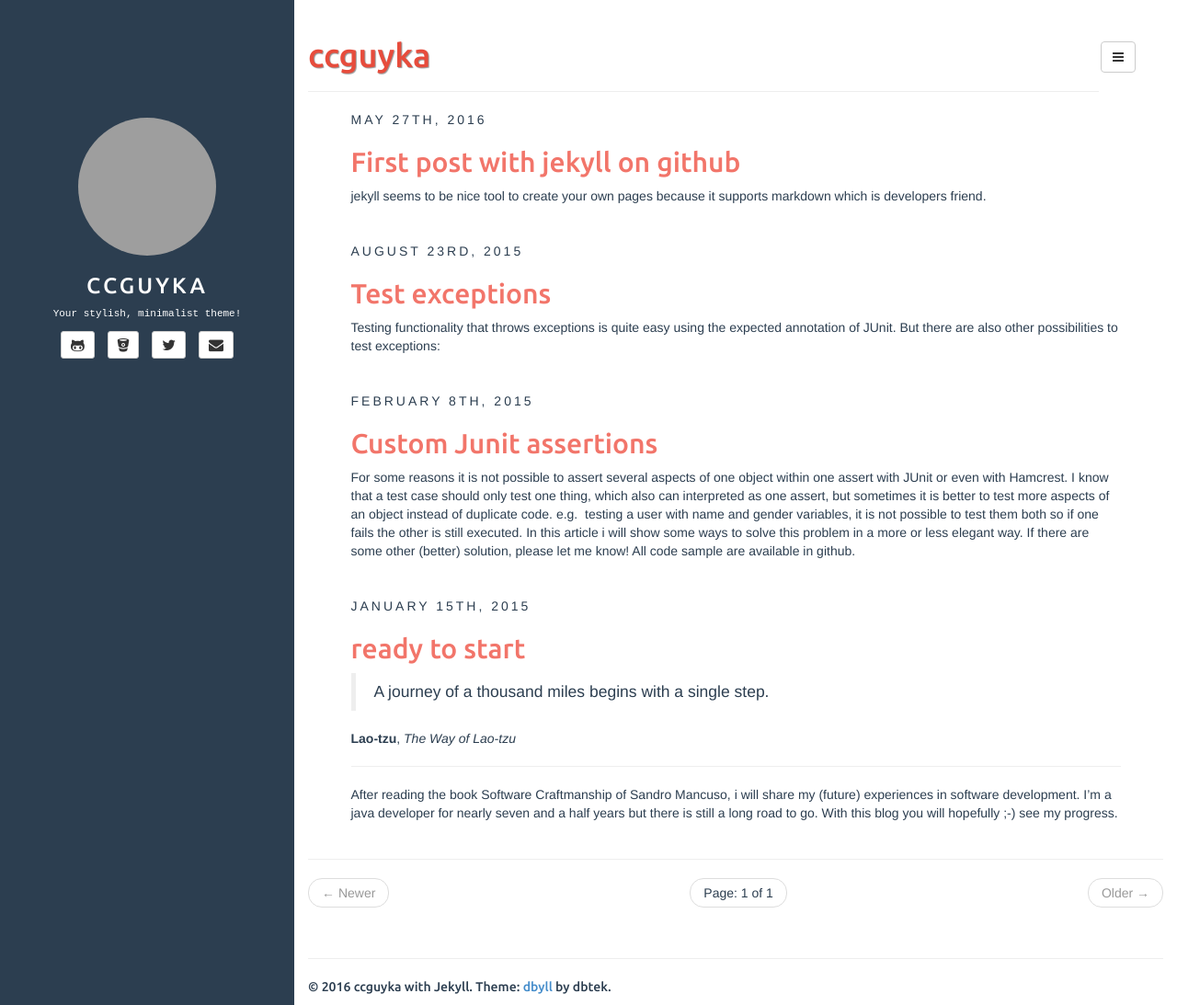
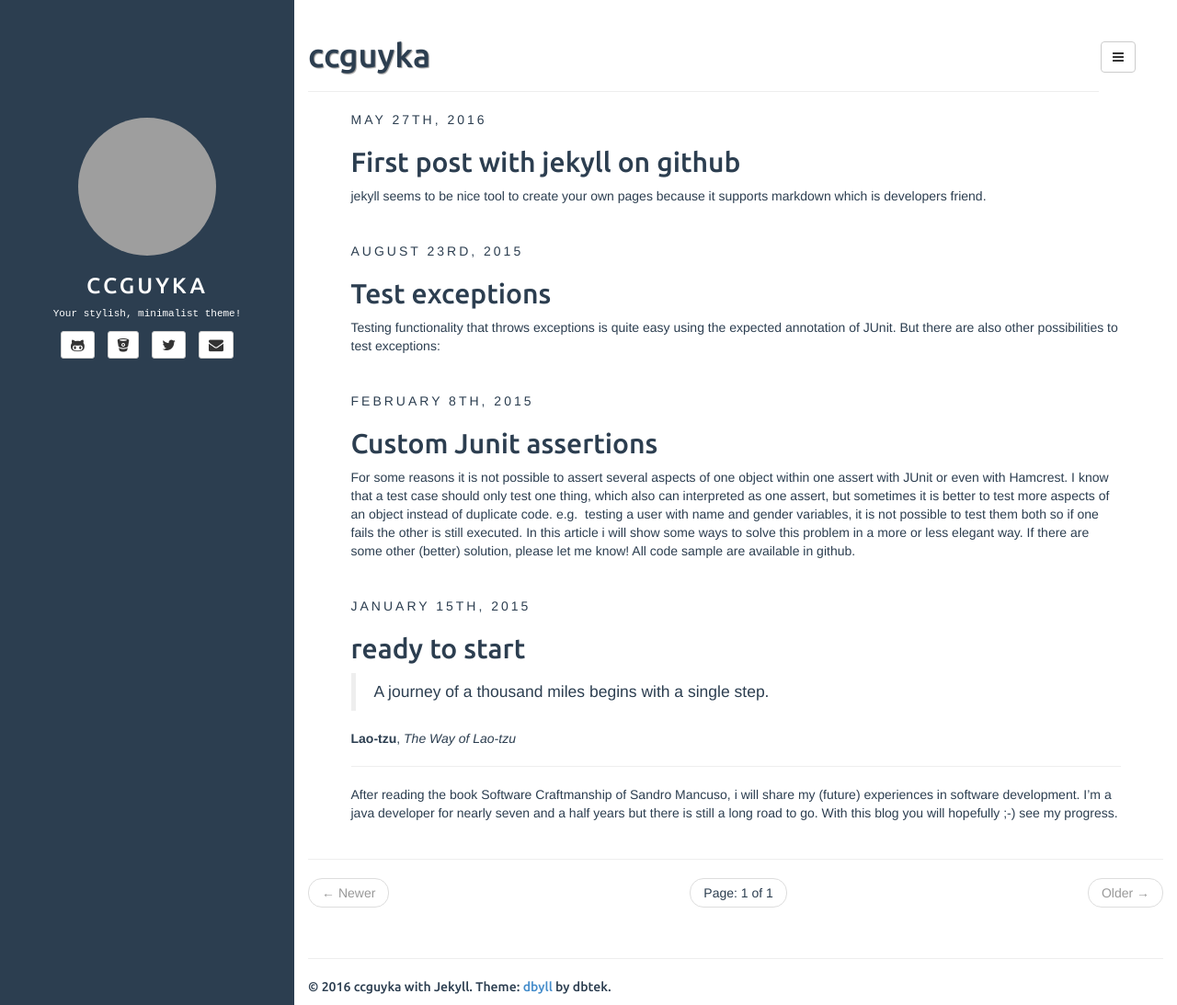
Before and after one commit to ccguyka/blog, a Jekyll site: the page built from index.html, in a window 1280 px wide and 1093 px high. Shown: the whole window at 92% size. Built offline with Jekyll 4.4.1, drawn with Linux system fonts in a browser that asks for light colours; the list of posts is cut into pages by our own code; grey boxes are pictures that could not be loaded.

Commit message:
change link colors

```diff
--- a/assets/css/style.css
+++ b/assets/css/style.css
@@ -82,7 +82,7 @@ article .share .gplus:hover {
 }
 
 .page-header {
-	color: #e74c3c;
+	color: #2c3e50;
 	text-shadow: 1px 1px 1px rgba(150, 150, 150, 1);
 }
 
@@ -130,13 +130,13 @@ article.home h1 a,
 article.home h2 a,
 article.home h3 a,
 article.home h4 a {
-	color: #f2756a;
+	color: #2c3e50;
 }
 article.home h1 a:hover,
 article.home h2 a:hover,
 article.home h3 a:hover,
 article.home h4 a:hover {
-	color: #e74c3c;
+	color: #5A7EA3;
 }
 
 .author .author-image {
```
